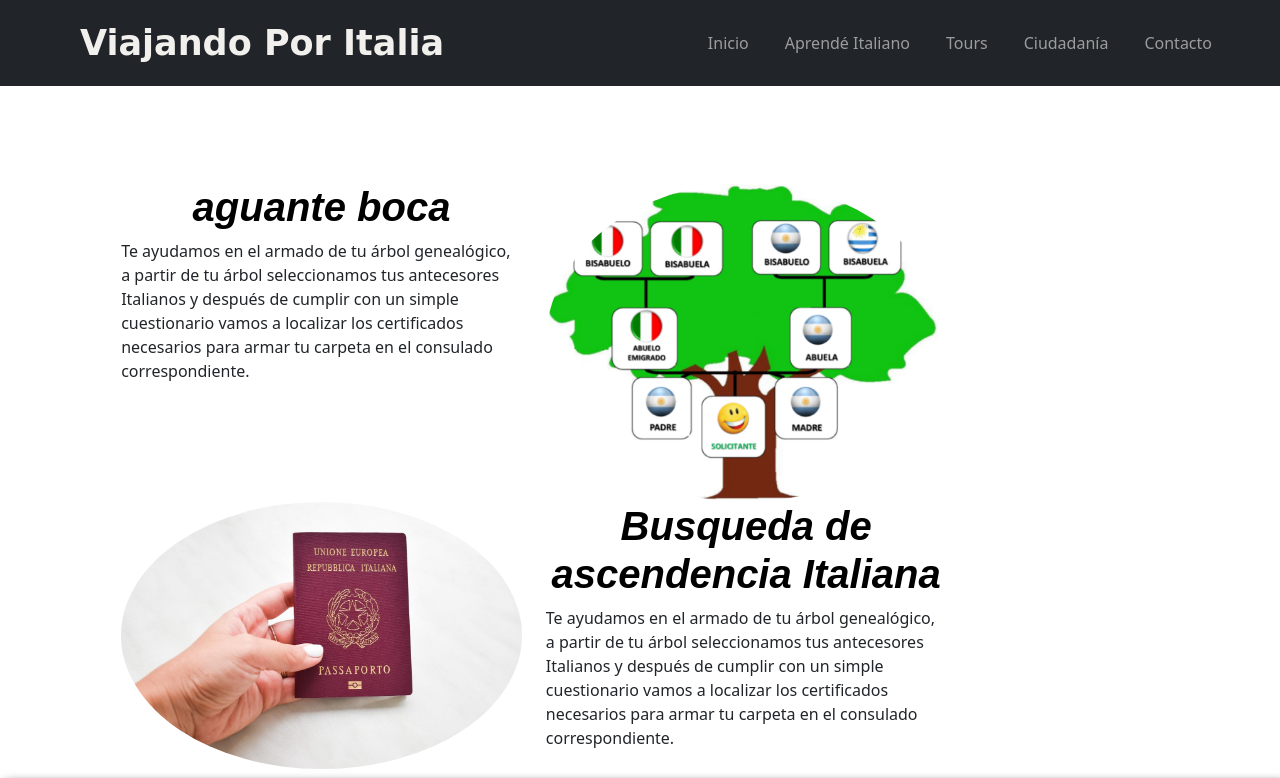
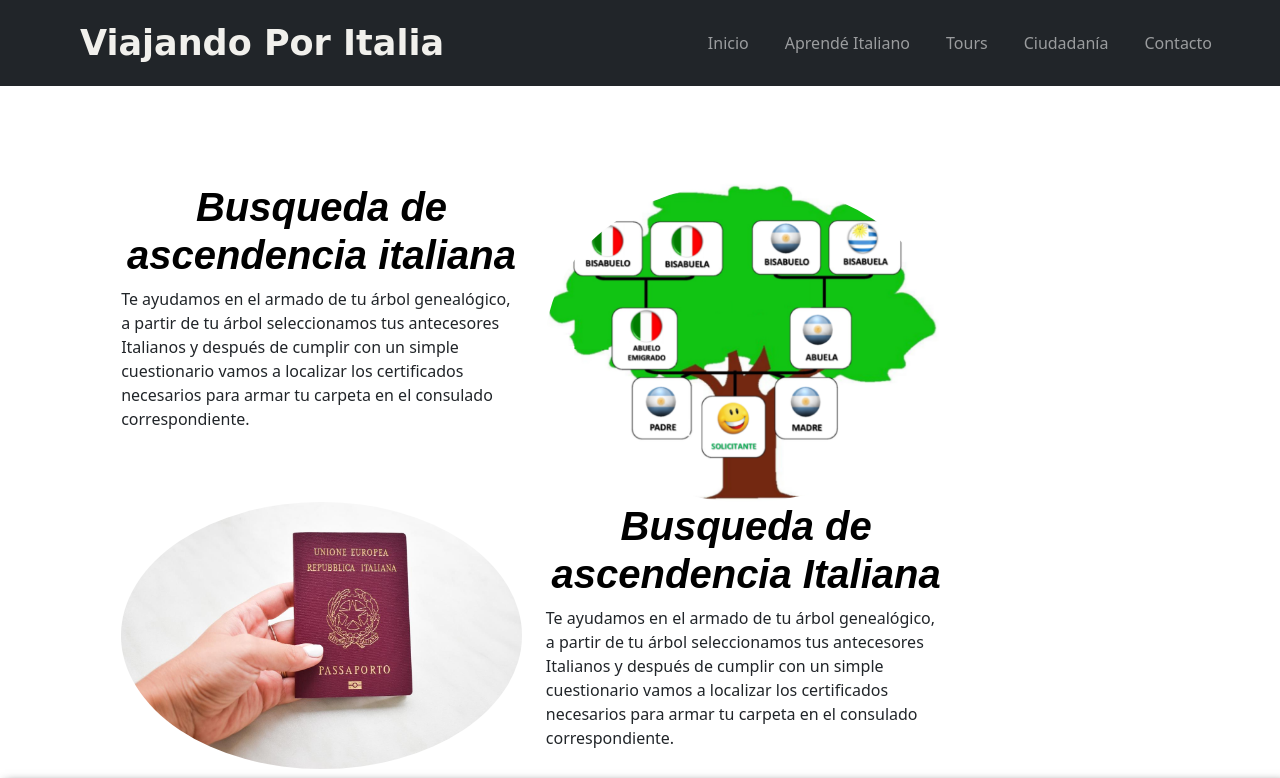
Before and after one commit to izavalamoreira/proyecto, a website: page Ciudadania.html in a window 1280 px wide. Shown: the top 778 px of the page. Drawn offline with nearby package versions, Linux system fonts and the light colour scheme; files that its build step writes are made by us from their sources; a web font is replaced by a local one.

Commit message:
segundo commit

```diff
--- a/Ciudadania.html
+++ b/Ciudadania.html
@@ -61,7 +61,7 @@
         <div class="row">
           <div class="col-sm-1"></div>
           <div class="col-12 col-sm-4">
-            <h4 class="tituloCiudadania">aguante boca</h4>
+            <h4 class="tituloCiudadania">Busqueda de ascendencia italiana</h4>
             <p>Te ayudamos en el armado de tu árbol genealógico, a partir de tu árbol seleccionamos tus antecesores
               Italianos y después de cumplir con un simple cuestionario vamos a localizar los certificados necesarios
               para armar tu carpeta en el consulado correspondiente.
```
